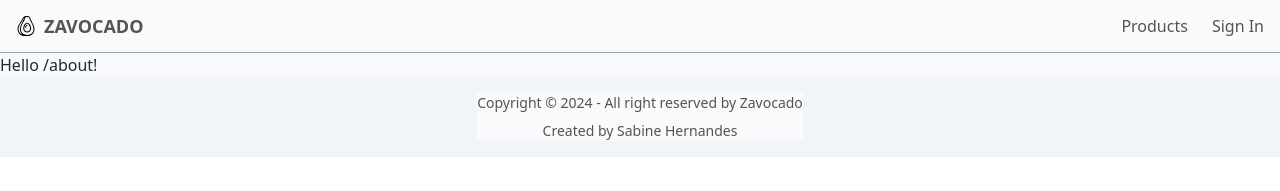
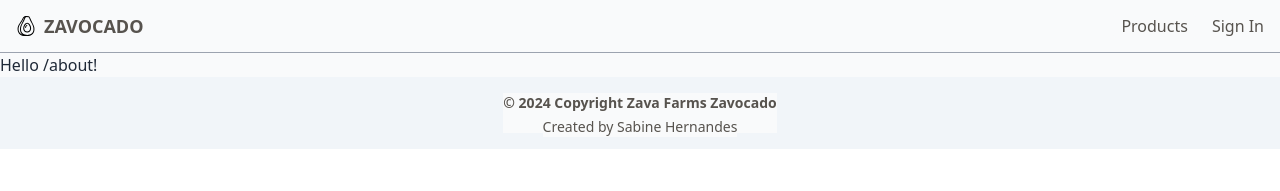
Before and after one commit to sabinehernandes/zavocado, a React (Vite) app in the folder frontend/: page /about in a window 1280 px wide. Shown: the top 191 px of the page. Built offline with nearby package versions, Linux system fonts and the light colour scheme.

Commit message:
change footer text and style

```diff
--- a/frontend/src/components/shared/Footer.tsx
+++ b/frontend/src/components/shared/Footer.tsx
@@ -2,11 +2,10 @@ export default function Footer() {
   return (
     <footer className="footer footer-center bg-slate-100 font-light text-stone-600 p-4">
       <aside>
-        <p>
-          Copyright © {new Date().getFullYear()} - All right reserved by
-          Zavocado
+        <p className="font-bold">
+          © {new Date().getFullYear()} Copyright Zava Farms Zavocado
         </p>
-        <p>Created by Sabine Hernandes</p>
+        <p className="-m-1">Created by Sabine Hernandes</p>
       </aside>
     </footer>
   );
```
